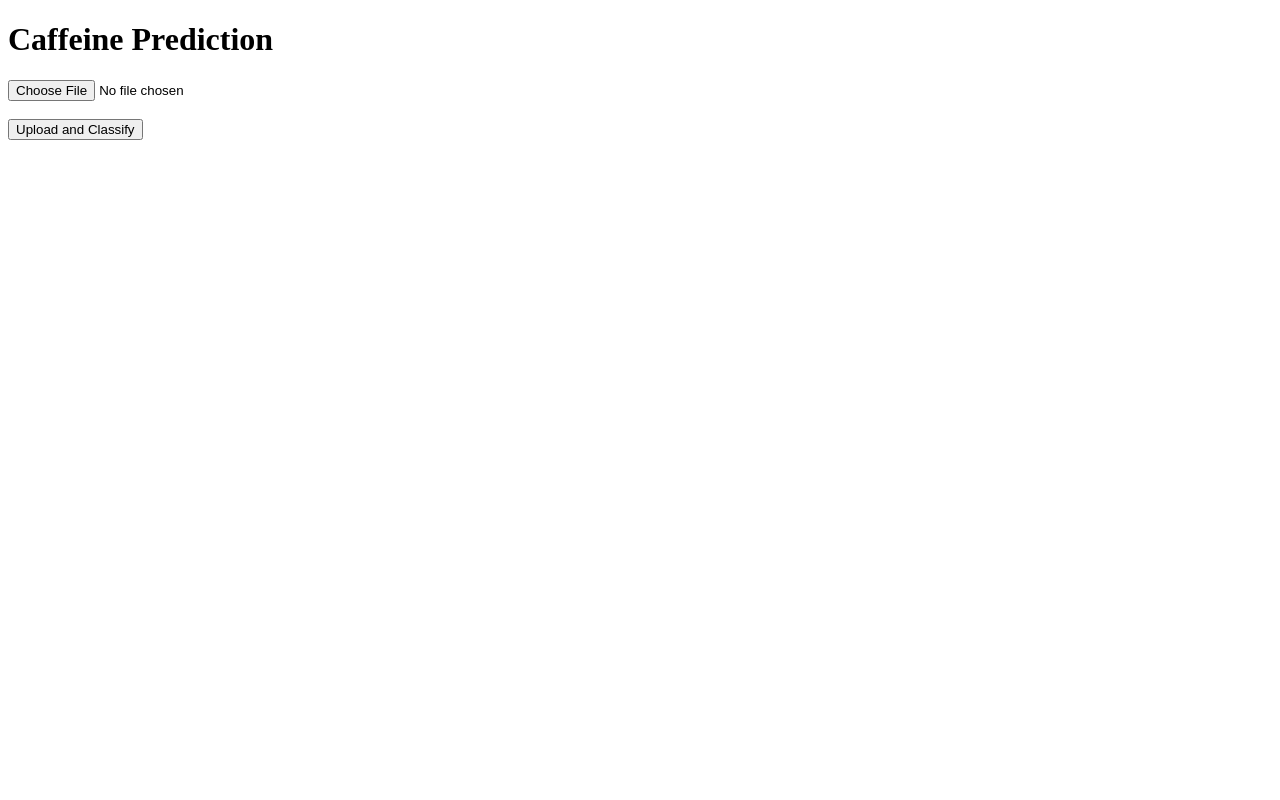
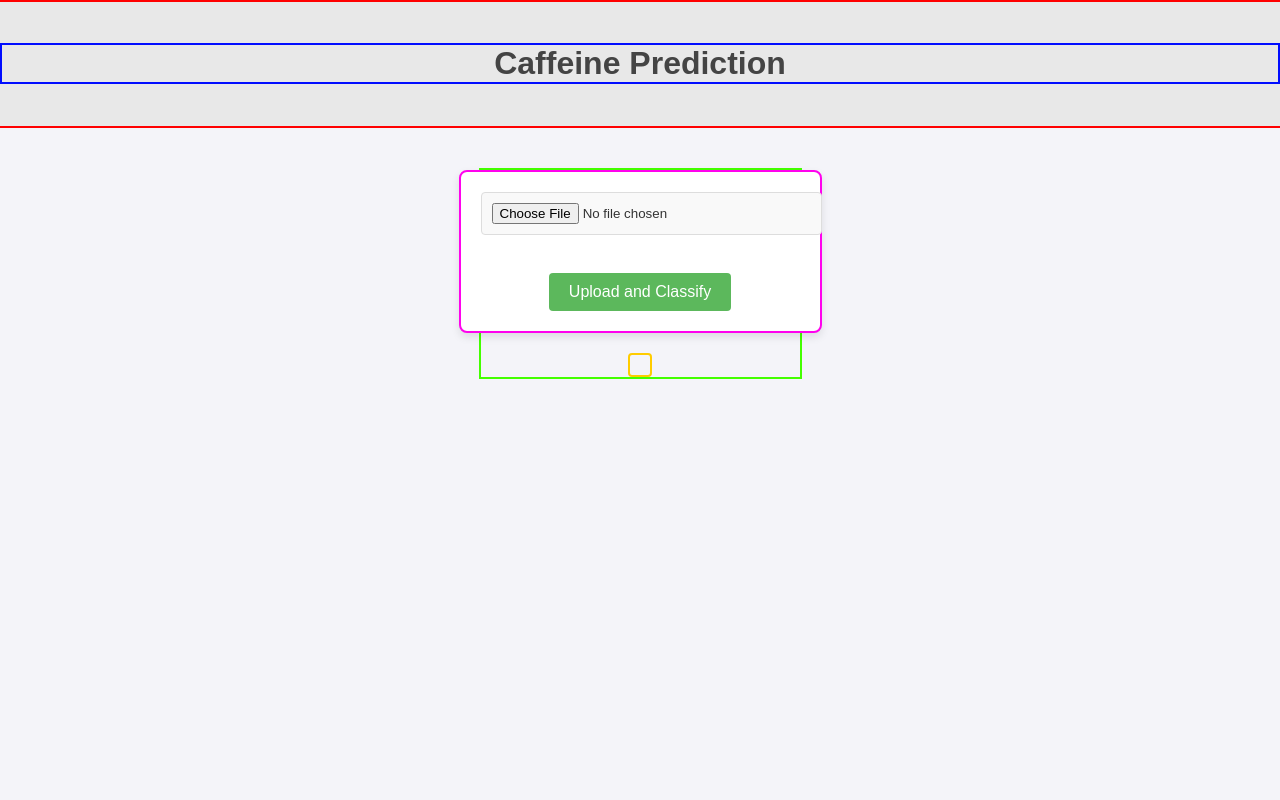
Before and after one commit to CMA-Projects/Coffeine-Detection, a Flask app: page / in a window 1280 px wide. Run offline with Flask 3, Linux system fonts and the light colour scheme.

Commit message:
updated web app

```diff
--- a/Web_app/app.py
+++ b/Web_app/app.py
@@ -8,7 +8,7 @@ import io
 
 app = Flask(__name__)
 
-# Loaed the model
+# Load the model
 print(f"Loading model...")
 model = load_model('models/cnn_model_v2.h5')
 print(f"Model loaded successfully!")
--- a/Web_app/static/styles.css
+++ b/Web_app/static/styles.css
@@ -0,0 +1,82 @@
+/* static/styles.css */
+
+body {
+    font-family: Arial, sans-serif;
+    background-color: #f4f4f9;
+    margin: 0;
+    padding: 0;
+    display: flex;
+    flex-direction: column; /* Stack elements vertically */
+    justify-content: flex-start; /* Align items at the start (top) */
+    align-items: center;
+    height: 100vh;
+    color: #333;
+}
+
+header {
+    width: 100%;
+    text-align: center;
+    padding: 20px 0;
+    background-color: #e8e8e8; /* Optional background color for header */
+    border-bottom: 2px solid #ccc;
+    border: 2px solid #ff0000;
+}
+
+h1 {
+    color: #444;
+    font-size: 2rem;
+    border: 2px solid #010dff;
+}
+
+main {
+    display: flex;
+    flex-direction: column;
+    align-items: center;
+    margin-top: 40px; /* Add some space below the header */
+    border: 2px solid #44ff00;
+}
+
+form {
+    background-color: #fff;
+    padding: 20px;
+    border-radius: 8px;
+    box-shadow: 0 4px 8px rgba(0, 0, 0, 0.1);
+    max-width: 400px;
+    width: 100%;
+    text-align: center;
+    border: 2px solid #ff02ee;
+}
+
+input[type="file"] {
+    width: 100%;
+    padding: 10px;
+    border: 1px solid #ddd;
+    border-radius: 4px;
+    background-color: #f9f9f9;
+    margin-bottom: 20px;
+    cursor: pointer;
+}
+
+button {
+    padding: 10px 20px;
+    background-color: #5cb85c;
+    color: white;
+    border: none;
+    border-radius: 4px;
+    font-size: 1rem;
+    cursor: pointer;
+    transition: background-color 0.3s;
+}
+
+button:hover {
+    background-color: #4cae4c;
+}
+
+#result {
+    margin-top: 20px;
+    font-size: 1.2rem;
+    color: #555;
+    border: 2px solid #ffcc00;
+    padding: 10px;
+    border-radius: 4px;
+}
--- a/Web_app/templates/index.html
+++ b/Web_app/templates/index.html
@@ -7,7 +7,11 @@
     <link rel="stylesheet" href="static/styles.css">
 </head>
 <body>
+    <header>
         <h1>Caffeine Prediction</h1>
+    </header>
+
+    <main>
         <form id="uploadForm" enctype="multipart/form-data">
             <input type="file" id="imageInput" name="image" accept="image/*" required>
             <br><br>
@@ -15,7 +19,7 @@
         </form>
 
         <div id="result"></div>
-
+    </main>
 
     <script src="static/script.js"></script>
 </body>
```
Also changed, not shown: images/1.jpg (added), images/2.jpg (added). Lines whose indentation alone changed are shown as unchanged.
